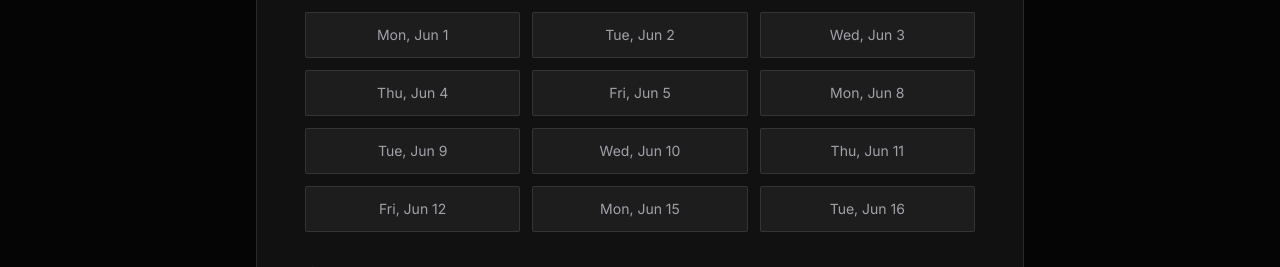
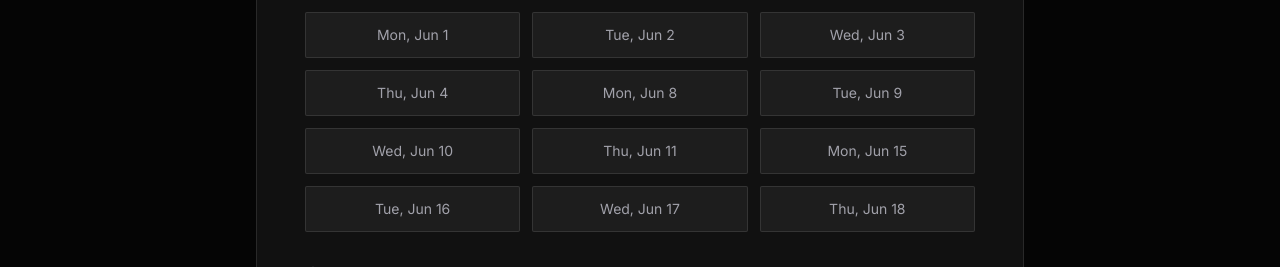
Before and after one commit to IcyFeVA/photography-website, a React (Vite) app: page /inquire in a window 1280 px wide. Shown: the part 685-952 px from the top of the page. Built offline with nearby package versions, Linux system fonts and the light colour scheme; a web font is replaced by a local one.

Commit message:
updated availability

```diff
--- a/components/BookingForm.tsx
+++ b/components/BookingForm.tsx
@@ -35,7 +35,7 @@ const BookingForm: React.FC = () => {
             while (dates.length < count) {
                 const day = current.getDay();
                 // 1=Mon, 2=Tue, 3=Wed, 4=Thu, 5=Fri
-                if (day === 1 || day === 2 || day === 3 || day === 4 || day === 5) {
+                if (day === 1 || day === 2 || day === 3 || day === 4) {
                     dates.push(new Date(current));
                 }
                 current.setDate(current.getDate() + 1);
@@ -58,9 +58,9 @@ const BookingForm: React.FC = () => {
             case 3: // Wednesday: 4 pm - 6 pm
                 return ["4:00 PM", "6:00 PM"];
             case 4: // Thursday: 10 am - 12 pm, 2 pm - 4 pm, 4 pm - 6 pm
-                return ["10:00 AM", "12:00 PM", "2:00 PM"];
-            case 5: // Friday: 10 am - 12 pm
-                return ["10:00 AM"];
+                return ["4:00 PM", "6:00 PM"];
+            // case 5: // Friday: 10 am - 12 pm
+            //     return ["10:00 AM"];
             default:
                 return [];
         }
```
